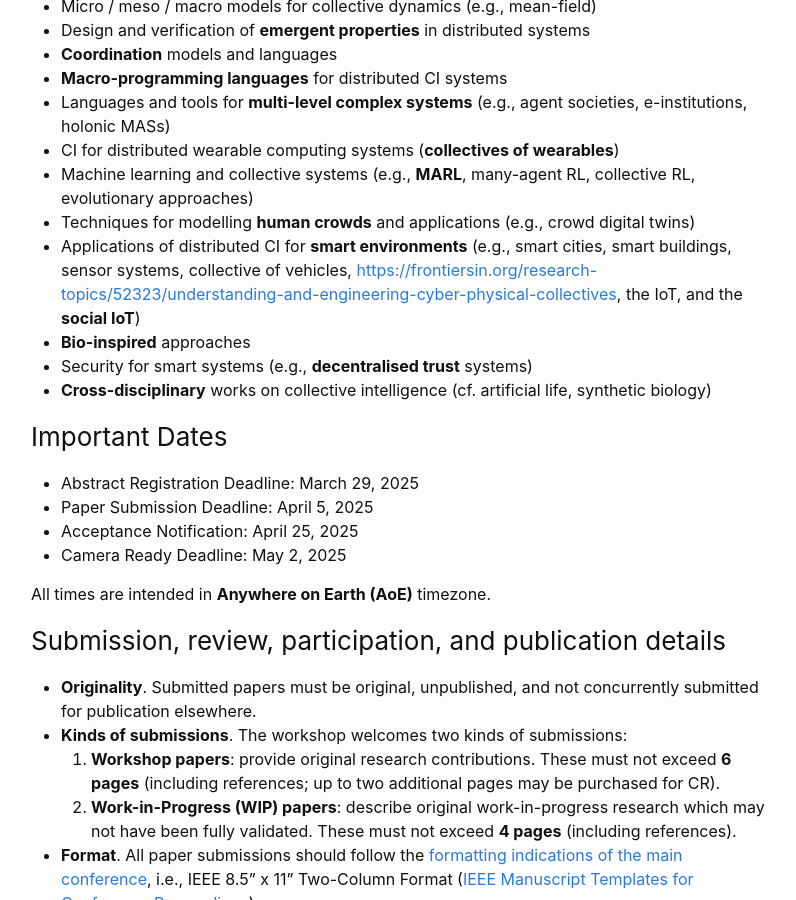
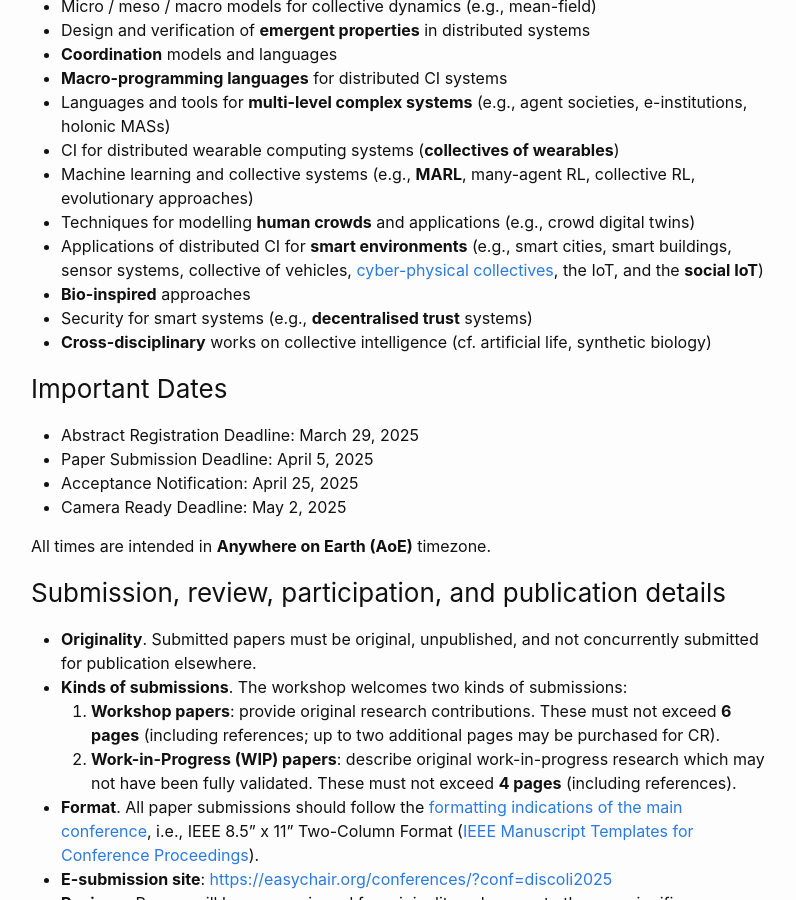
Before and after one commit to discoli-workshop/2026, a Jekyll site: the page built from index.md, in a window 1280 px wide and 900 px high, scrolled down 1121 px. Shown: the whole window, without its empty margins (239-1035 px from the left). Built offline with Jekyll 4.4.1, drawn with Linux system fonts in a browser that asks for light colours; part of the change alters nothing that is shown.

Commit message:
minor fix topics

```diff
--- a/index.md
+++ b/index.md
@@ -32,7 +32,7 @@ The topics of interest include (but are not limited to) the following:
 - CI for distributed wearable computing systems (**collectives of wearables**)
 - Machine learning and collective systems (e.g., **MARL**, many-agent RL, collective RL, evolutionary approaches)
 - Techniques for modelling **human crowds** and applications (e.g., crowd digital twins)
-- Applications of distributed CI for **smart environments** (e.g., smart cities, smart buildings, sensor systems, collective of vehicles, [https://frontiersin.org/research-topics/52323/understanding-and-engineering-cyber-physical-collectives](cyber-physical collectives), the IoT, and the **social IoT**)
+- Applications of distributed CI for **smart environments** (e.g., smart cities, smart buildings, sensor systems, collective of vehicles, [cyber-physical collectives](https://frontiersin.org/research-topics/52323/understanding-and-engineering-cyber-physical-collectives), the IoT, and the **social IoT**)
 - **Bio-inspired** approaches
 - Security for smart systems (e.g., **decentralised trust** systems)
 - **Cross-disciplinary** works on collective intelligence (cf. artificial life, synthetic biology)
```
